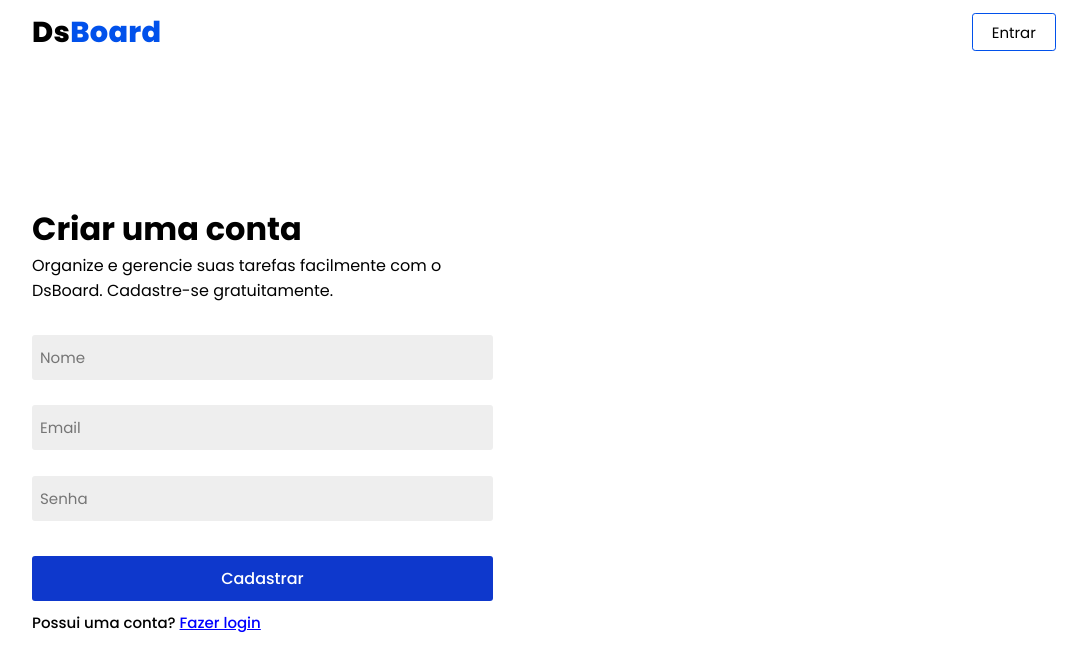
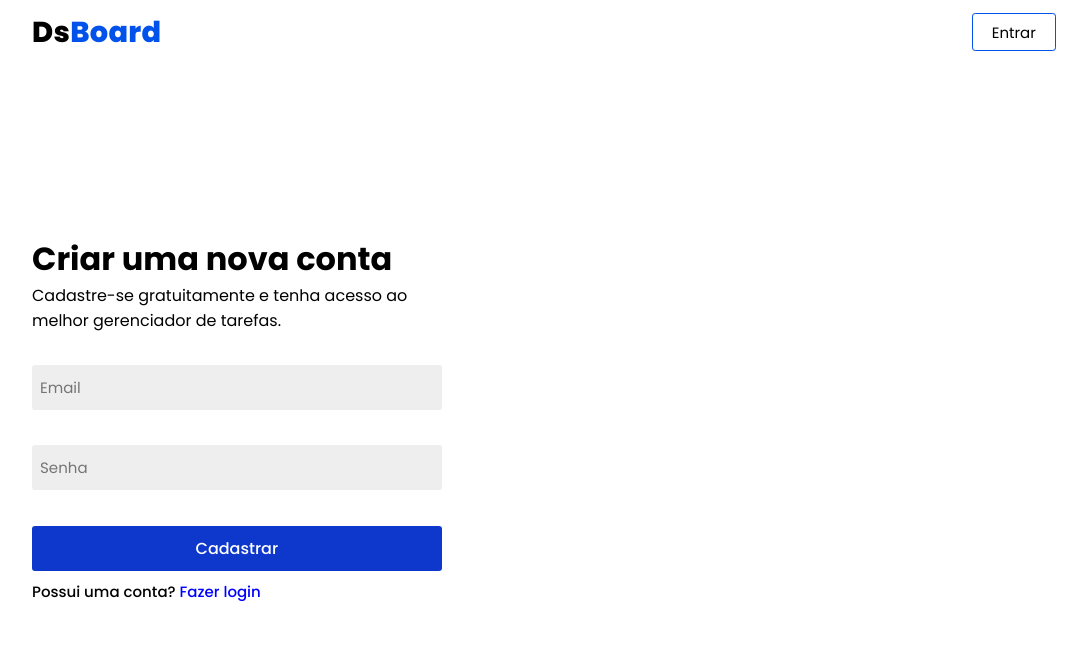
Before and after one commit to ThiagoAguiiar/newDsBoard, a React (Create React App) app: page /register in a window 1280 px wide. Shown: the top 670 px of the page, without its empty margins (96-1183 px from the left). Built offline with nearby package versions, Linux system fonts and the light colour scheme.

Commit message:
23.01-20.21

```diff
--- a/src/components/Login/LoginForm.module.scss
+++ b/src/components/Login/LoginForm.module.scss
@@ -56,5 +56,6 @@
   a {
     font-size: 1rem;
     color: #000000;
+    text-decoration: none;
   }
 }
--- a/src/components/Login/LoginForm.tsx
+++ b/src/components/Login/LoginForm.tsx
@@ -63,8 +63,8 @@ export function LoginForm() {
                   <Loading
                     width="25px"
                     height="25px"
-                    border="4px solid #ffffff"
-                    borderTop="4px solid #0E38CC"
+                    border="3px solid #ffffff"
+                    borderTop="3px solid #0E38CC"
                   />
                 ) : (
                   "Entrar"
@@ -82,13 +82,13 @@ export function LoginForm() {
           </div>
           <div style={{ textAlign: "center", paddingTop: "1.2rem" }}>
             <Error error={errorAuth} />
+            <div className="cadastrar">
+              <Link to="/register" onClick={() => setModal(false)}>
+                Crie uma conta
+              </Link>
+            </div>
           </div>
         </form>
-      </div>
-      <div className={styles.cadastrar}>
-        <Link to="/register" onClick={() => setModal(false)}>
-          Criar uma conta
-        </Link>
       </div>
       {token && <Navigate to="/dashboard" />}
     </ModalOpacity>
--- a/src/context/UserContext.tsx
+++ b/src/context/UserContext.tsx
@@ -68,6 +68,7 @@ export const UserProvider = ({ children }: UserProviderProps) => {
           photo: response.photoURL,
         })
       );
+      navigate("/dashboard");
     } catch (error: any) {
       setErrorAuth(error.code);
     } finally {
--- a/src/pages/Register.module.scss
+++ b/src/pages/Register.module.scss
@@ -8,9 +8,9 @@
 }
 
 .form {
-  width: 90%;
+  width: 80%;
   height: 100%;
-  background: #ffffff;
+  border-radius: 10px;
 }
 
 .body {
@@ -24,7 +24,6 @@
 
   span {
     color: blue;
-    text-decoration: underline;
     cursor: pointer;
   }
 }
--- a/src/pages/Register.tsx
+++ b/src/pages/Register.tsx
@@ -18,12 +18,6 @@ export default function Register() {
   const password = useForm();
 
   const inputFields = [
-    {
-      id: "name",
-      placeholder: "Nome",
-      type: "text",
-      other: name,
-    },
     {
       id: "email",
       placeholder: "Email",
@@ -50,21 +44,22 @@ export default function Register() {
     <div className={styles.container}>
       <form className={styles.form} onSubmit={submitData}>
         <div className={styles.title}>
-          <h1>Criar uma conta</h1>
+          <h1>Criar uma nova conta</h1>
           <p>
-            Organize e gerencie suas tarefas facilmente com o DsBoard.
-            Cadastre-se gratuitamente.
+            Cadastre-se gratuitamente e tenha acesso ao melhor gerenciador de
+            tarefas.
           </p>
         </div>
         <div className={styles.body}>
           {inputFields.map((item, index) => (
+            <div key={index} style={{ marginBottom: "1.2rem" }}>
               <Input
-              key={index}
                 id={item.id}
                 placeholder={item.placeholder}
                 type={item.type}
                 {...item.other}
               />
+            </div>
           ))}
 
           <div style={{ marginTop: "1.2rem" }}>
@@ -72,9 +67,9 @@ export default function Register() {
               value={
                 loading ? (
                   <Loading
-                    width="30px"
-                    height="30px"
-                    border="5px solid #ffffff"
+                    width="25px"
+                    height="25px"
+                    border="3px solid #ffffff"
                     borderTop="5px solid #0E38CC"
                   />
                 ) : (
@@ -83,6 +78,7 @@ export default function Register() {
               }
               borderRadius="3px"
               fontSize="1rem"
+              onClick={() => cadastrarUsuario(email.value, password.value)}
             />
           </div>
         </div>
@@ -92,6 +88,7 @@ export default function Register() {
         </p>
         <Error error={errorAuth} />
       </form>
+      <div></div>
     </div>
   );
 }
```
Lines whose indentation alone changed are shown as unchanged.
